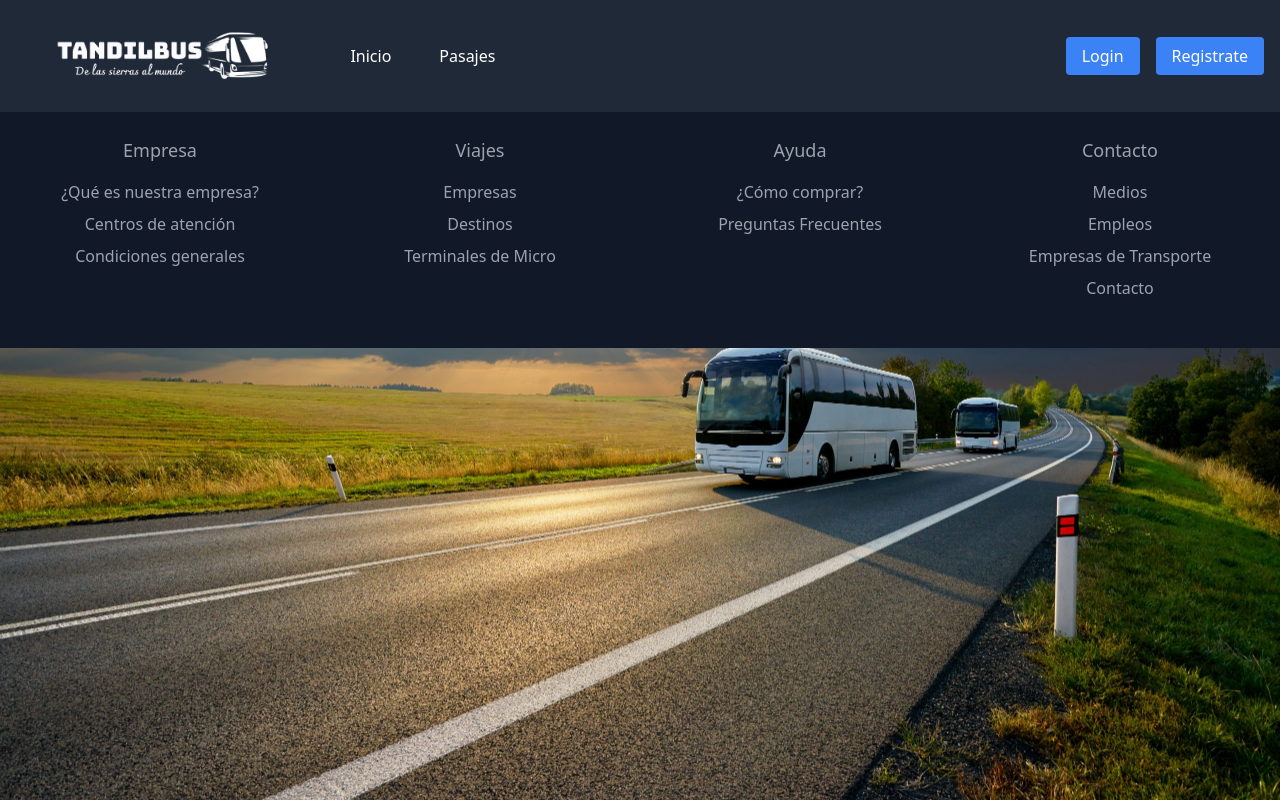
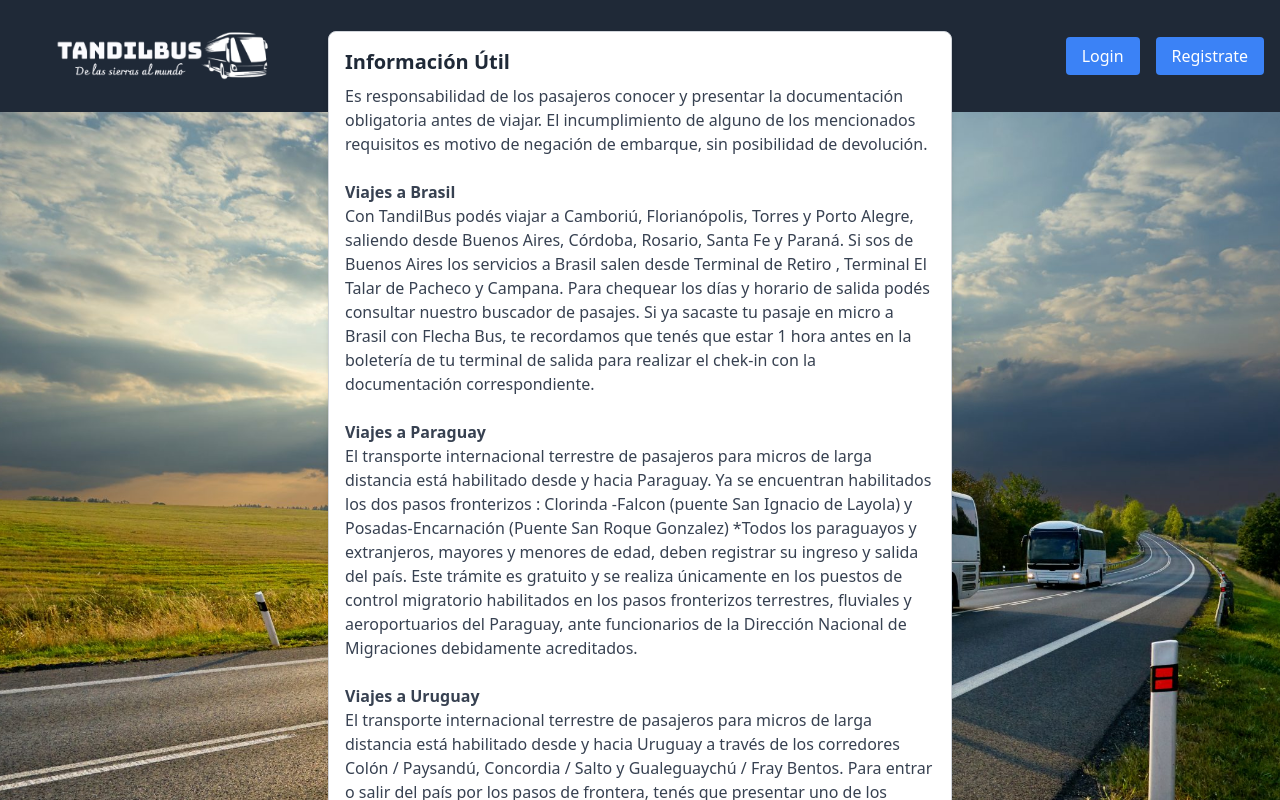
Before and after one commit to AdrianC89/Proyecto-Venta-Pasajes, a React (Vite) app in the folder React-Pasajes/venta-pasajes/: page /informacionutil in a window 1280 px wide. Shown: the top 800 px of the page. Built offline with nearby package versions, Linux system fonts and the light colour scheme.

Commit message:
se agregaron dos páginas de info: preguntas frecuentes e información útil

```diff
--- a/React-Pasajes/venta-pasajes/src/App.jsx
+++ b/React-Pasajes/venta-pasajes/src/App.jsx
@@ -12,6 +12,8 @@ import Header from './components/Header';
 import Footer from './components/Footer';
 
 import ProtectedRoute from "./ProtectedRoute";
+import PreguntasRespuestas from "./pages/PreguntasPage";
+import InformacionUtilPage from "./pages/InformacionUtilPage";
 
 function App() {
   return (
@@ -22,6 +24,8 @@ function App() {
               <Route path="/" element={<HomePage />} />
               <Route path="/login" element={<LoginPage />} />
               <Route path="/register" element={<RegisterPage />} />
+              <Route path="/preguntasfrecuentes" element={<PreguntasRespuestas />} />
+              <Route path="/informacionutil" element={<InformacionUtilPage />} />
 
               <Route element ={<ProtectedRoute/>}>
               <Route path="/pasajes" element={<ListaPasajes />} />
--- a/React-Pasajes/venta-pasajes/src/components/InformacionUtil.jsx
+++ b/React-Pasajes/venta-pasajes/src/components/InformacionUtil.jsx
@@ -1,5 +1,6 @@
 import React from 'react';
 import logoInformacion from '../assets/informacion.png';
+import { Link } from 'react-router-dom';
 
 const InformacionUtil = () => {
   return (
@@ -9,7 +10,13 @@ const InformacionUtil = () => {
         alt="Icono Información Útil"
         className="w-16 h-16 mb-4"
       />
-      <h3 className="text-lg font-bold text-blue-700">INFORMACIÓN ÚTIL</h3>
+
+      <Link to="/informacionutil">
+        <h3 className="text-lg font-bold text-blue-700 hover:text-blue-500 cursor-pointer">
+          INFORMACIÓN ÚTIL
+        </h3>
+      </Link>
+
       <p className="text-gray-600">Infórmate antes de viajar</p>
     </div>
   );
--- a/React-Pasajes/venta-pasajes/src/components/PreguntasFrecuentes.jsx
+++ b/React-Pasajes/venta-pasajes/src/components/PreguntasFrecuentes.jsx
@@ -10,7 +10,7 @@ const PreguntasFrecuentes = () => {
         alt="Icono Preguntas Frecuentes"
         className="w-16 h-16 mb-4"
       />
-      <Link to="/preguntas-frecuentes">
+      <Link to="/preguntasfrecuentes">
         <h3 className="text-lg font-bold text-blue-700 hover:text-blue-500 cursor-pointer">
           PREGUNTAS FRECUENTES
         </h3>
--- /dev/null
+++ b/React-Pasajes/venta-pasajes/src/pages/InformacionUtilPage.jsx
@@ -0,0 +1,55 @@
+import React from 'react';
+import { BrowserRouter as Router, Routes, Route } from 'react-router-dom';
+
+const InformacionUtilPage = () => {
+    return (
+        <div className="flex h-[calc(100vh-100px)] items-center justify-center">
+      <div className="max-w-2xl mx-auto p-6">
+        <div className="border border-gray-300 rounded-lg p-4 bg-white shadow-md">
+          <h2 className="text-xl font-bold text-gray-800 mb-2">Información Útil</h2>
+          <p className="text-gray-700">
+            Es responsabilidad de los pasajeros conocer y presentar la documentación obligatoria antes de viajar. El incumplimiento de alguno de los mencionados requisitos es motivo de negación de embarque, sin posibilidad de devolución.
+          </p>
+          <br />
+
+          <p className="text-gray-700">
+          <strong>Viajes a Brasil</strong>
+          </p>
+
+          <p className="text-gray-700">
+          Con TandilBus podés viajar a Camboriú, Florianópolis, Torres y Porto Alegre, saliendo desde Buenos Aires, Córdoba, Rosario, Santa Fe y Paraná.
+          Si sos de Buenos Aires los servicios  a Brasil salen desde Terminal de Retiro , Terminal El Talar de Pacheco y Campana.
+          Para chequear los días y horario de salida podés consultar nuestro buscador de pasajes.
+          Si ya sacaste tu pasaje en micro a Brasil con Flecha Bus, te recordamos que tenés que  estar 1 hora antes en la boletería de tu terminal de salida para realizar el chek-in con la documentación correspondiente.
+          </p>
+          <br />
+
+          <p className="text-gray-700">
+          <strong>Viajes a Paraguay</strong>
+          </p>
+
+          <p className="text-gray-700">
+          El transporte internacional terrestre de pasajeros para micros de larga distancia está habilitado desde y hacia Paraguay. Ya se encuentran habilitados los dos pasos fronterizos : Clorinda -Falcon (puente San Ignacio de Layola) y Posadas-Encarnación (Puente San Roque Gonzalez)
+          *Todos los paraguayos y extranjeros, mayores y menores de edad, deben registrar su ingreso y salida del país. Este trámite es gratuito y se realiza únicamente en los puestos de control migratorio habilitados en los pasos fronterizos terrestres, fluviales y aeroportuarios del Paraguay, ante funcionarios de la Dirección Nacional de Migraciones debidamente acreditados.
+          </p>
+          <br />
+
+          <p className="text-gray-700">
+          <strong>Viajes a Uruguay</strong>
+          </p>
+
+          <p className="text-gray-700">
+          El transporte internacional terrestre de pasajeros para micros de larga distancia está habilitado desde y hacia Uruguay a través de los corredores Colón / Paysandú, Concordia / Salto y Gualeguaychú / Fray Bentos.
+          Para entrar o salir del país por los pasos de frontera, tenés que presentar uno de los siguientes documentos:
+        • DNI en formato Físico (último ejemplar emitido por el RENAPER)
+        • Pasaporte
+          </p>
+          <br />
+
+        </div>
+      </div>
+      </div>
+    );
+  };
+
+  export default InformacionUtilPage;
--- /dev/null
+++ b/React-Pasajes/venta-pasajes/src/pages/PreguntasPage.jsx
@@ -0,0 +1,58 @@
+import React, { useState } from 'react';
+
+const PreguntasRespuestas = () => {
+  // Estado para controlar qué pregunta está abierta
+  const [activeIndex, setActiveIndex] = useState(null);
+
+  // Función para alternar la apertura/cierre de una pregunta
+  const toggleAnswer = (index) => {
+    if (activeIndex === index) {
+      setActiveIndex(null); // Cierra la respuesta si ya está abierta
+    } else {
+      setActiveIndex(index); // Abre la nueva respuesta
+    }
+  };
+
+  // Preguntas y respuestas
+  const faqList = [
+    {
+      question: '¿Cómo puedo comprar un pasaje?',
+      answer: 'Puedes comprar un pasaje de micro a través de nuestra página web. Simplemente selecciona tu destino, elige la fecha y hora de salida, y sigue las instrucciones para completar el pago. También puedes adquirir tus pasajes en nuestras terminales autorizadas.',
+    },
+    {
+      question: '¿Qué documentos necesito para viajar?',
+      answer: 'Para viajar, debes presentar un documento de identidad válido (DNI, pasaporte, etc.) y tu pasaje impreso o en formato digital. Asegúrate de que los datos coincidan con los de tu identificación.',
+    },
+    {
+      question: '¿Los menores de edad cuentan con algún tipo de seguro durante el viaje?',
+      answer: 'Sí, todos los menores de edad que viajan con nosotros están cubiertos por un seguro especial que les brinda protección durante el trayecto. Este seguro está diseñado para garantizar la seguridad y el bienestar de los niños, ofreciendo asistencia en caso de cualquier eventualidad. Te recomendamos que verifiques los detalles de la cobertura al momento de adquirir el pasaje.',
+    },
+    {
+      question: '¿Existen descuentos para estudiantes o grupos?',
+      answer: 'Sí, ofrecemos descuentos especiales para estudiantes y grupos. Los descuentos para estudiantes son del 10% presentando una credencial válida. Para grupos de más de 10 personas, contacta a nuestro servicio de atención al cliente para obtener una tarifa personalizada.',
+    },
+  ];
+
+  return (
+    <div className="flex h-[calc(100vh-100px)] items-center justify-center">
+    <div className="max-w-2xl mx-auto p-4">
+      <h2 className="text-3xl font-bold text-blue-700 mb-6">PREGUNTAS FRECUENTES</h2>
+      {faqList.map((faq, index) => (
+        <div key={index} className="border-b-2 py-4">
+          <div className="flex justify-between items-center cursor-pointer" onClick={() => toggleAnswer(index)}>
+            <h3 className="text-lg font-semibold text-black">{faq.question}</h3>
+            <span className="text-blue-700 text-2xl">
+              {activeIndex === index ? '-' : '+'}
+            </span>
+          </div>
+          {activeIndex === index && (
+            <p className="text-black mt-4">{faq.answer}</p>
+          )}
+        </div>
+      ))}
+    </div>
+    </div>
+  );
+};
+
+export default PreguntasRespuestas;
```
